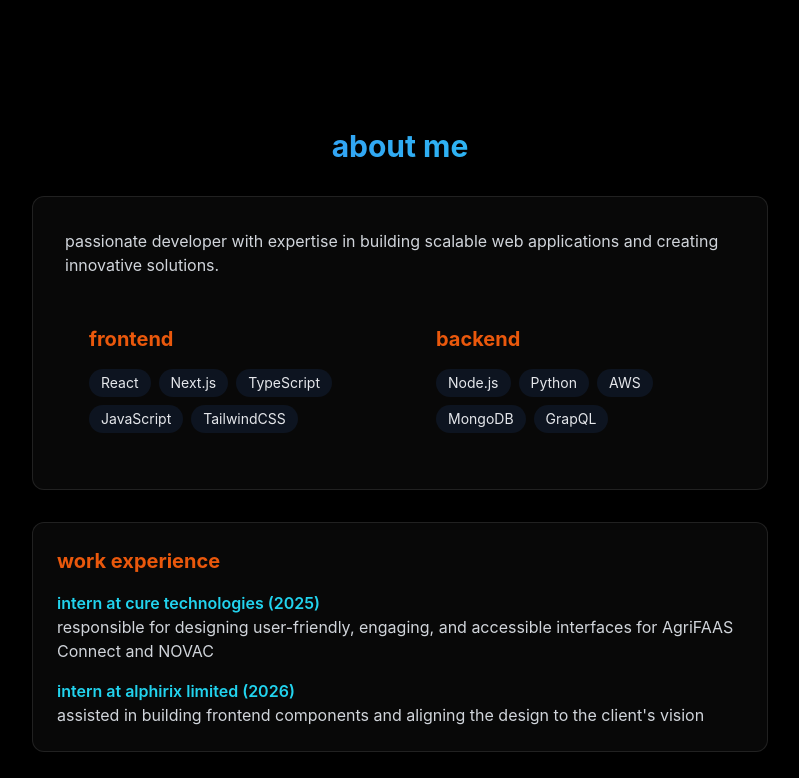
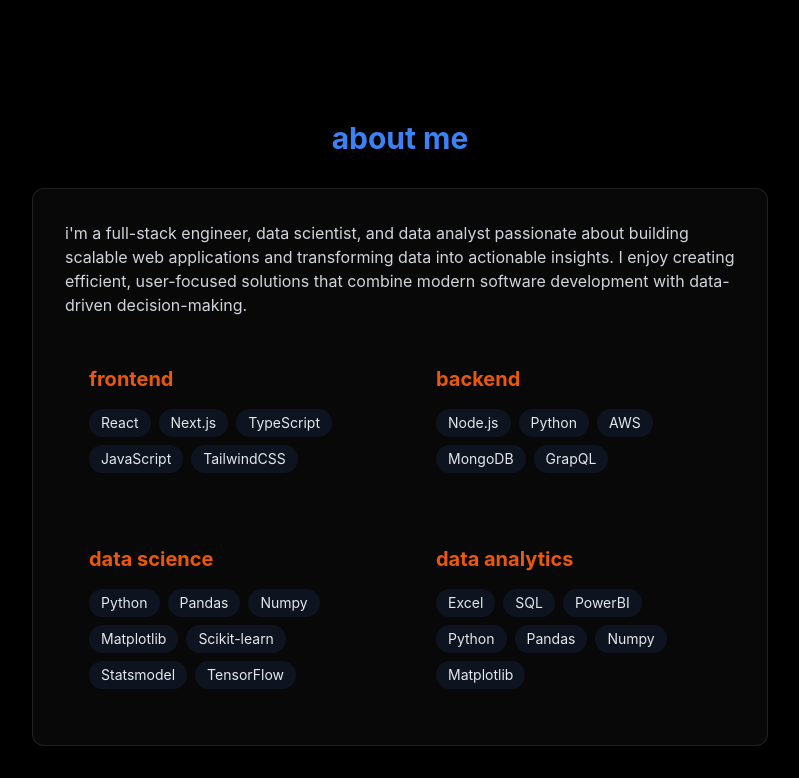
Before and after one commit to Prince-Edem/edem-portfolio, a React (Vite) app: page / in a window 1280 px wide. Shown: the part 760-1538 px from the top of the page, without its empty margins (240-1039 px from the left). Built offline with nearby package versions, Linux system fonts and the light colour scheme.

Commit message:
image path fixed in projects and changes to about section

```diff
--- a/src/components/Navbar.jsx
+++ b/src/components/Navbar.jsx
@@ -23,16 +23,16 @@
           <div className="flex items-center space-x-4 md:space-x-8">
             {/* Desktop Menu */}
             <div className="hidden md:flex items-center space-x-8">
-              <a href="#home" className="text-ink-muted hover:text-ink transition-colors">
+              <a href="#home" className="text-ink-muted hover:text-accent transition-colors">
                 home
               </a>
-              <a href="#about" className="text-ink-muted hover:text-ink transition-colors">
+              <a href="#about" className="text-ink-muted hover:text-accent transition-colors">
                 about
               </a>
-              <a href="#projects" className="text-ink-muted hover:text-ink transition-colors">
+              <a href="#projects" className="text-ink-muted hover:text-accent transition-colors">
                 projects
               </a>
-              <a href="#contact" className="text-ink-muted hover:text-ink transition-colors">
+              <a href="#contact" className="text-ink-muted hover:text-accent transition-colors">
                 contact
               </a>
             </div>
--- a/src/components/sections/About.jsx
+++ b/src/components/sections/About.jsx
@@ -2,41 +2,74 @@
 
 export const About = () => {
 
-  const frontendSkills = [
+  const skillsCategories = [
+    {
+      name: "frontend",
+      skills: [
         "React",
         "Next.js",
         "TypeScript",
         "JavaScript",
         "TailwindCSS"
       ]
-
-  const backendSkills = [
+    },
+    {
+      name: "backend",
+      skills: [
         "Node.js",
         "Python",
         "AWS",
         "MongoDB",
         "GrapQL"
       ]
+    },
+    {
+      name: "data science",
+      skills: [
+        "Python",
+        "Pandas",
+        "Numpy",
+        "Matplotlib",
+        "Scikit-learn",
+        "Statsmodel",
+        "TensorFlow",
+      ]
+    },
+    {
+      name: "data analytics",
+      skills: [
+        "Excel",
+        "SQL",
+        "PowerBI",
+        "Python",
+        "Pandas",
+        "Numpy",
+        "Matplotlib",
+      ]
+    },
+  ]
 
   return (
     <section id="about" className="min-h-screen flex items-center justify-center py-20">
       <RevealOnScroll>
         <div className="max-w-3xl mx-auto px-4">
-          <h2 className="text-3xl font-bold mb-8 bg-linear-to-r from-accent to-accent-cyan bg-clip-text text-transparent text-center">
+          <h2 className="text-3xl font-bold mb-8 text-accent text-center">
             about me
           </h2>
 
           <div className="rounded-xl p-8 border border-ink/10 hover:-translate-y-1 transition-all bg-track">
             <p className="text-ink-muted mb-6">
-              passionate developer with expertise in building scalable web
-              applications and creating innovative solutions.
+              i'm a full-stack engineer, data scientist, and data analyst passionate about building scalable web
+              applications and transforming data into actionable insights. I enjoy creating efficient, user-focused
+              solutions that combine modern software development with data-driven decision-making.
             </p>
 
             <div className="grid grid-cols-1 md:grid-cols-2 gap-6 ">
-              <div className="rounded-xl p-6 hover:-translate-y-1 transition-all">
-                <h3 className="text-xl font-bold mb-4 text-accent-orange">frontend</h3>
+              {skillsCategories.map((category) => (
+                <div key={category.name} className="rounded-xl p-6 hover:-translate-y-1 transition-all">
+                  <h3 className="text-xl font-bold mb-4 text-accent-orange">{category.name}</h3>
                   <div className="flex flex-wrap gap-2">
-                  {frontendSkills.map((tech, key) => (
+                    {category.skills.map((tech, key) => (
                       <span
                         key={key}
                         className="bg-accent/10 py-1 px-3 rounded-full text-sm hover:bg-accent/20 hover:shadow-[0_2px_8px_var(--shadow-accent-20)] transition"
@@ -46,20 +79,7 @@
                     ))}
                   </div>
                 </div>
-
-              <div className="rounded-xl p-6 hover:-translate-y-1 transition-all">
-                <h3 className="text-xl font-bold mb-4 text-accent-orange">backend</h3>
-                <div className="flex flex-wrap gap-2">
-                  {backendSkills.map((tech, key) => (
-                    <span
-                      key={key}
-                      className="bg-accent/10 py-1 px-3 rounded-full text-sm hover:bg-accent/20 hover:shadow-[0_2px_8px_var(--shadow-accent-20)] transition"
-                    >
-                      {tech}
-                    </span>
               ))}
-                </div>
-              </div>
             </div>
           </div>
           <div className="grid grid-cols-1 mt-8">
@@ -69,7 +89,7 @@
               </h3>
               <div className="space-y-4 text-ink-muted">
                 <div>
-                  <h4 className="font-semibold text-accent-cyan">
+                  <h4 className="font-semibold text-accent">
                     intern at cure technologies (2025)
                   </h4>
                   <p>
@@ -78,7 +98,7 @@
                   </p>
                 </div>
                 <div>
-                  <h4 className="font-semibold text-accent-cyan">
+                  <h4 className="font-semibold text-accent">
                     intern at alphirix limited (2026)
                   </h4>
                   <p>
--- a/src/components/sections/Contact.jsx
+++ b/src/components/sections/Contact.jsx
@@ -29,7 +29,7 @@
       <RevealOnScroll>
         <div className="px-4 w-full max-w-2xl mx-auto">
 
-          <h2 className="text-3xl font-bold mb-8 bg-linear-to-r from-accent to-accent-cyan bg-clip-text text-transparent text-center">
+          <h2 className="text-3xl font-bold mb-8 text-accent text-center">
             get in touch
           </h2>
           <form className="space-y-6 border border-ink/10 p-8 rounded-3xl" onSubmit={handleSubmit}>
--- a/src/components/sections/Home.jsx
+++ b/src/components/sections/Home.jsx
@@ -6,12 +6,12 @@
     <section id="home" className="min-h-screen flex items-center justify-center relative">
       <RevealOnScroll>
         <div className="max-w-5xl mx-auto text-center z-10 px-4">
-          <h1 className="text-5xl md:text-7xl font-bold  mb-6 bg-linear-to-r from-accent to-accent-cyan bg-clip-text text-transparent leading-right">
+          <h1 className="text-5xl md:text-7xl font-bold  mb-6 text-accent">
             hi, i'm Prince Edem Kobla Kutortse
           </h1>
 
           <p className="text-ink-subtle text-lg mb-8 max-w-lg mx-auto">
-            frontend developer • data scientist • data analyst
+            full-stack engineer • data scientist • data analyst
           </p>
           <div className="flex justify-center space-x-4">
             <a
--- a/vite.config.js
+++ b/vite.config.js
@@ -5,5 +5,5 @@
 // https://vite.dev/config/
 export default defineConfig({
   plugins: [react(), tailwindcss()],
-  base: "/edem-portfolio/"
+  base: "/edem-portfolio"
 })
```
Also changed, not shown: src/components/sections/Projects.jsx (+5 -97 lines). Lines whose indentation alone changed are shown as unchanged.
